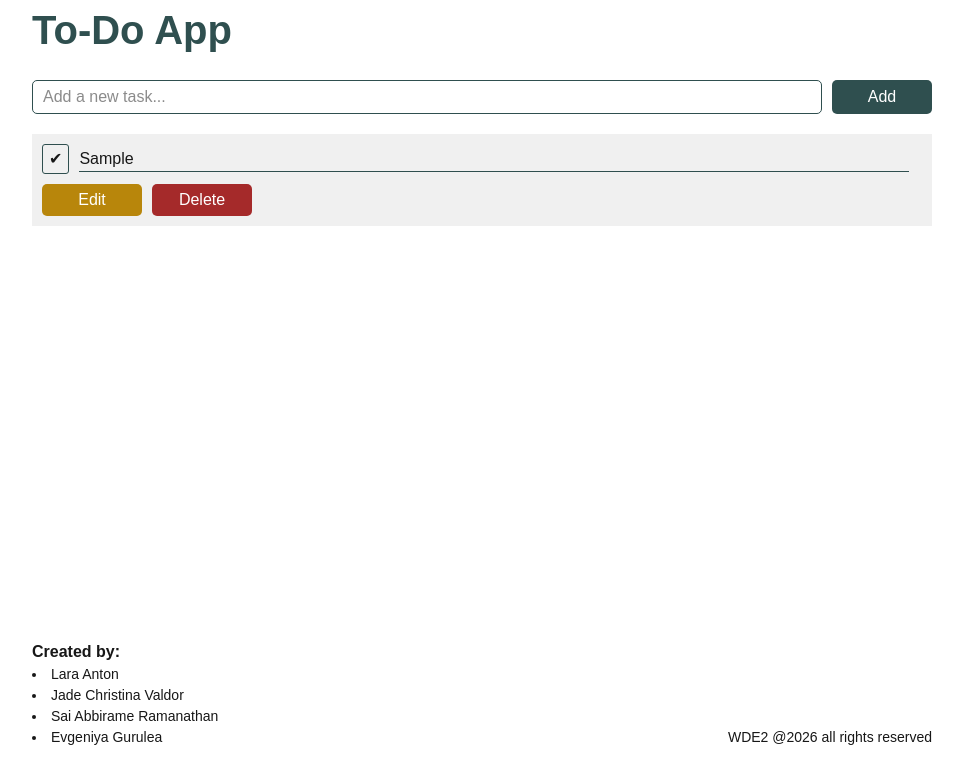
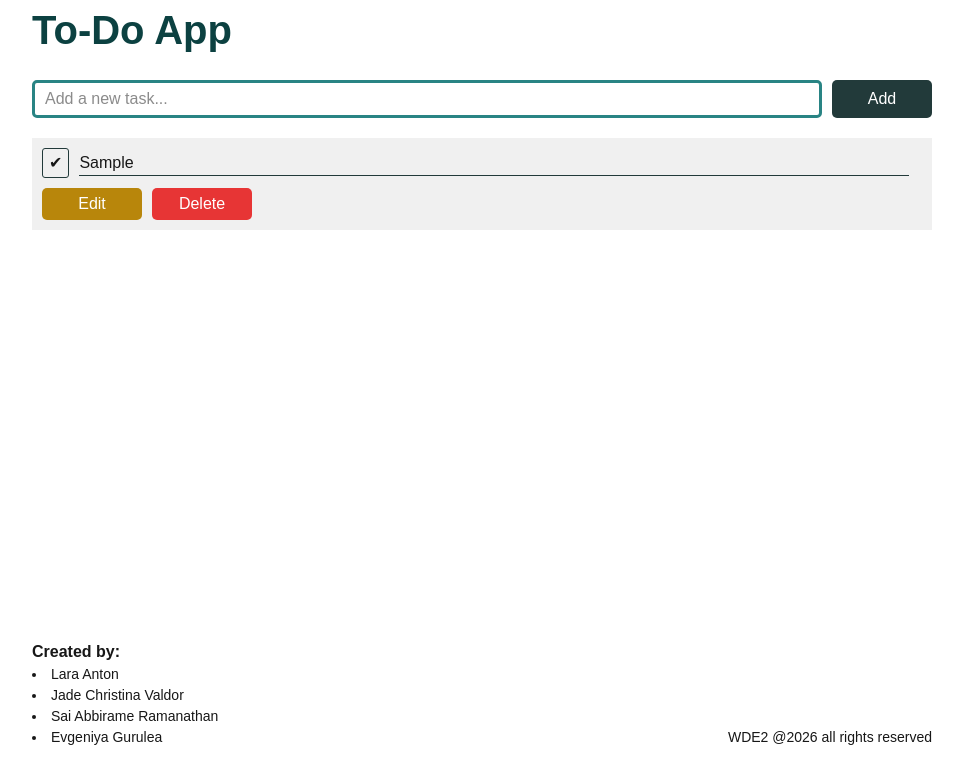
Before and after one commit to Jenea-G/final-project-group3, a Next.js app: page / in a window 1280 px wide. Both pictures are taken after typing "Sample" into the empty fields and a click on the button "Add". Shown: the top 784 px of the page, without its empty margins (158-1121 px from the left). Built offline with nearby package versions, Linux system fonts and the light colour scheme.

Commit message:
Add delete functionality

```diff
--- a/app/components/styles.css
+++ b/app/components/styles.css
@@ -6,7 +6,7 @@
 
 h1 {
     font-size: 40px;
-    color: darkslategrey;
+    color: rgb(12, 65, 65);
     font-weight: 600;
     margin-bottom: 20px;
 }
@@ -18,7 +18,7 @@ h1 {
 }
 
 .task-input .input {
-    border: 1px solid darkslategrey;
+    border: 3px solid rgb(41, 132, 132);
     border-radius: 5px;
     padding: 4px 10px;
     width: 100%;
@@ -47,11 +47,11 @@ button:not(.btn-check):hover {
 }
 
 .btn-delete {
-    background-color: brown;
+    background-color: rgb(231, 53, 53);
 }
 
 .btn-add {
-    background-color: darkslategrey;
+    background-color: rgb(34, 58, 58);
 }
 
 .task-item {
@@ -63,14 +63,14 @@ button:not(.btn-check):hover {
 .btn-check {
     padding: 2px 6px;
     border-radius: 3px;
-    border: 1px solid darkslategrey;
+    border: 1px solid rgb(34, 58, 58);
     margin: 0 10px 10px 0;
 }
 
 .task-text {
     display: inline-block;
     width: calc(100% - 50px);
-    border-bottom: 1px solid darkslategrey;
+    border-bottom: 1px solid rgb(34, 58, 58);
 }
 
 .task-list {
--- a/app/components/taskinput.tsx
+++ b/app/components/taskinput.tsx
@@ -4,6 +4,9 @@ import "./styles.css";
 
 export default function TaskInput({ addTask }: {addTask: (task: string) => void }) {
   const[task,setTask] = useState("");
+  const deleteTask = (index: number) => {
+  setTasks(tasks.filter((task, i) => i !== index));
+};
 
   const handleAdd = () =>{
     if (task.trim()===""){
--- a/app/components/tasklist.tsx
+++ b/app/components/tasklist.tsx
@@ -1,8 +1,13 @@
 "use client";
 import "./styles.css";
 
-export default function TaskList({ tasks }: {tasks:string[]}) {
-    return (
+export default function TaskList({
+tasks,
+deleteTask,
+}: {
+tasks: string[];
+deleteTask: (index: number) => void;
+}) {    return (
         <div className="task-list">
 
             {tasks.map((taskText, index)=>(
@@ -16,7 +21,9 @@ export default function TaskList({ tasks }: {tasks:string[]}) {
 
                 <div className="task-actions">
                     <button className="btn-edit">Edit</button>
-                    <button className="btn-delete">Delete</button>
+                    <button className="btn-delete" onClick={() => deleteTask(index)}>
+            Delete
+            </button>
                 </div>
             </div>
 
--- a/app/page.tsx
+++ b/app/page.tsx
@@ -11,12 +11,17 @@ export default function Home() {
   const addTask = (task: string) => {
     setTasks([...tasks, task]);
   }
+  const deleteTask = (index: number) => {
+    setTasks(tasks.filter((_, i) => i !== index));
+  };
+
   return (
     <body>
       <main className="container">
         <h1>To-Do App</h1>
         <TaskInput addTask={addTask} />
-        <TaskList tasks={tasks} />
+        <TaskList tasks={tasks} deleteTask={deleteTask} />
+
       </main>
 
       <Footer />
```
Also changed, not shown: 1 other file (tests, documents, lock files or other folders).
